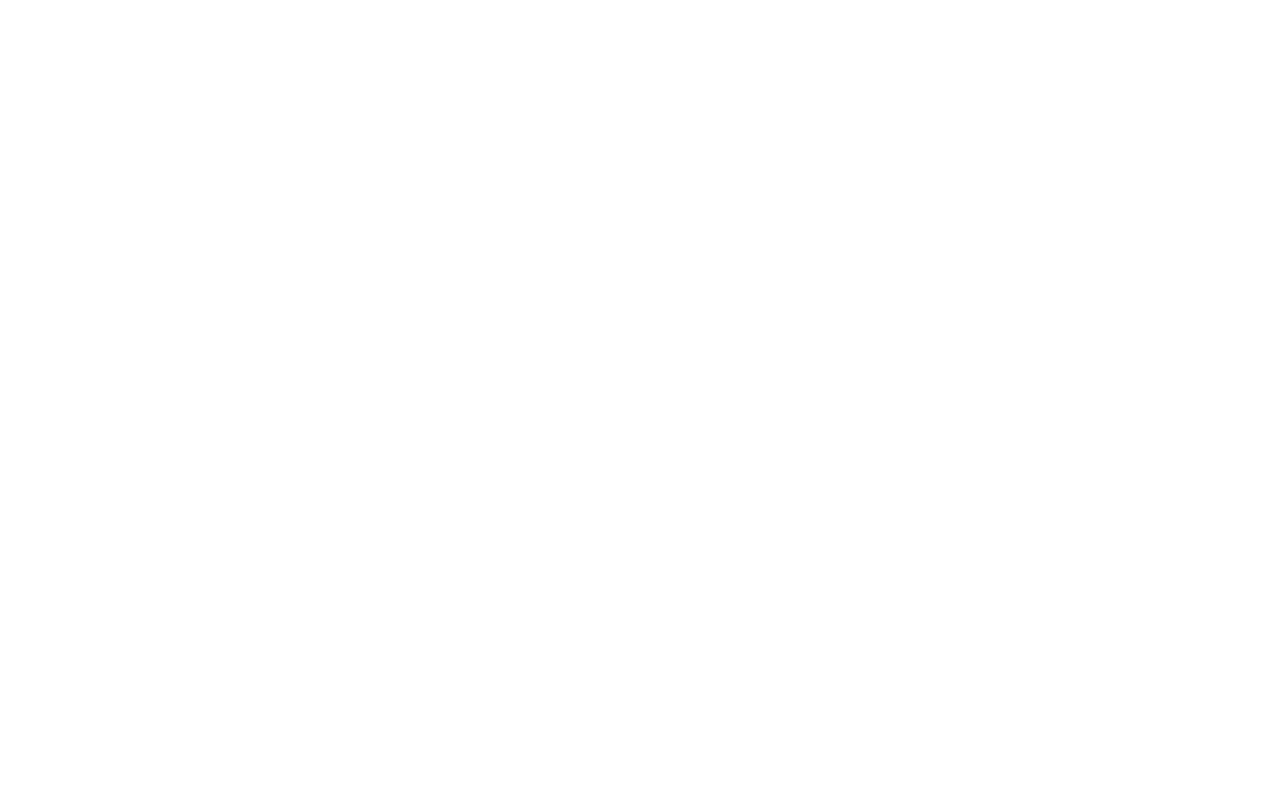
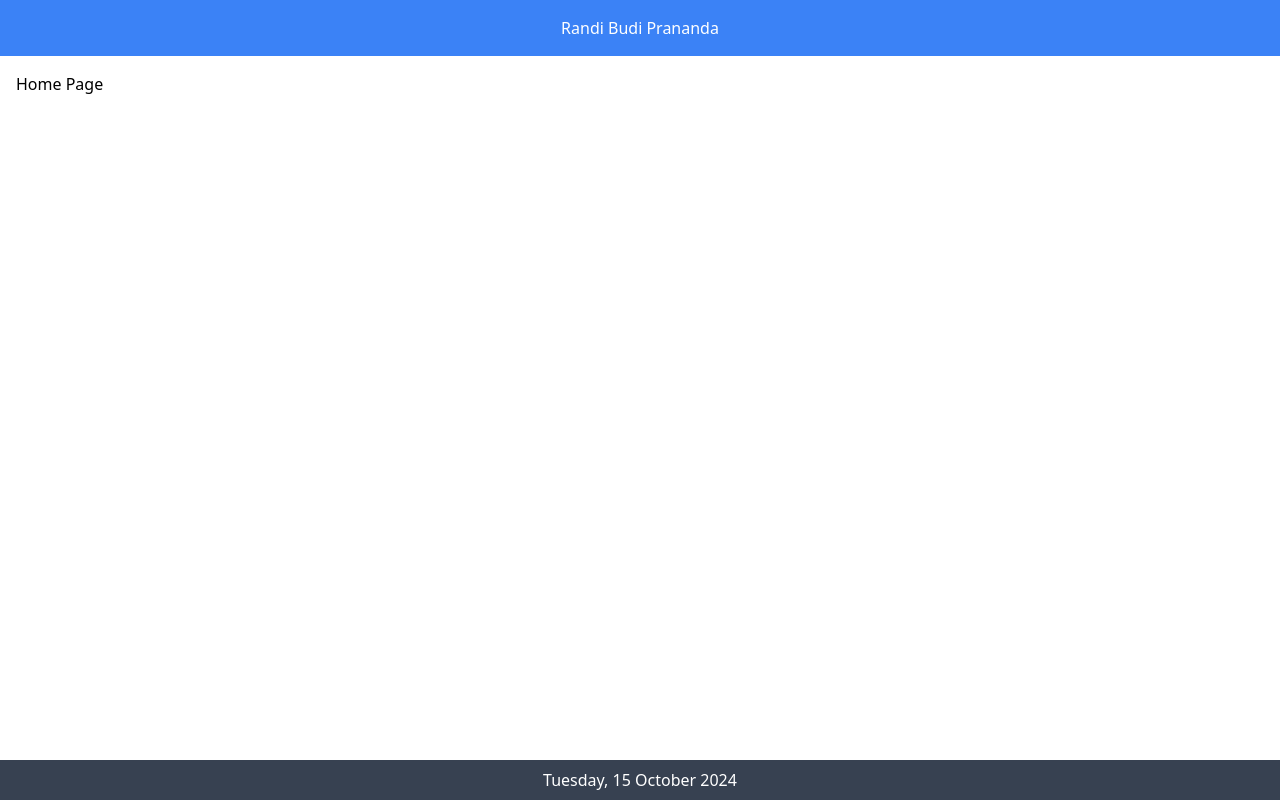
Before and after one commit to RandiTriedCoding/s247-react-test, a React (Vite) app: page / in a window 1280 px wide. Built offline with nearby package versions, Linux system fonts and the light colour scheme.

Commit message:
feat(app): add basic layout with home page and header/footer

```diff
--- a/src/App.jsx
+++ b/src/App.jsx
@@ -1,5 +1,19 @@
-function App() {
-  return <></>;
-}
+import Home from "./pages/Home";
+
+const App = () => {
+  return (
+    <div className="min-h-screen flex flex-col">
+      <header className="bg-blue-500 text-white text-center p-4">
+        <h1>Randi Budi Prananda</h1>
+      </header>
+      <main className="flex-grow">
+        <Home />
+      </main>
+      <footer className="bg-gray-700 text-white text-center p-2">
+        <p>Tuesday, 15 October 2024</p>
+      </footer>
+    </div>
+  );
+};
 
 export default App;
--- /dev/null
+++ b/src/pages/Home.jsx
@@ -0,0 +1,9 @@
+const Home = () => {
+  return (
+    <div className="container mx-auto p-4">
+      <h1>Home Page</h1>
+    </div>
+  );
+};
+
+export default Home;
```
